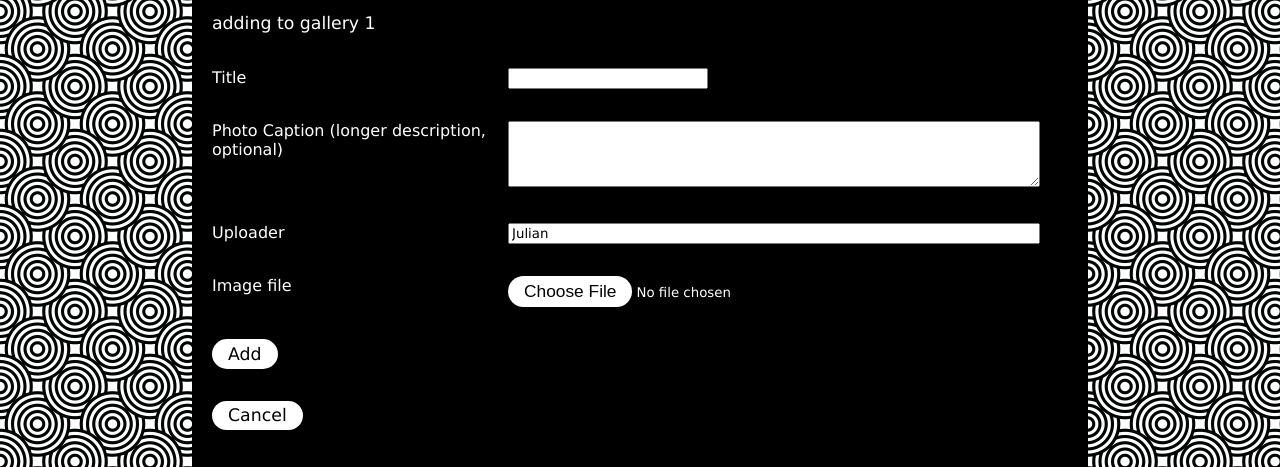
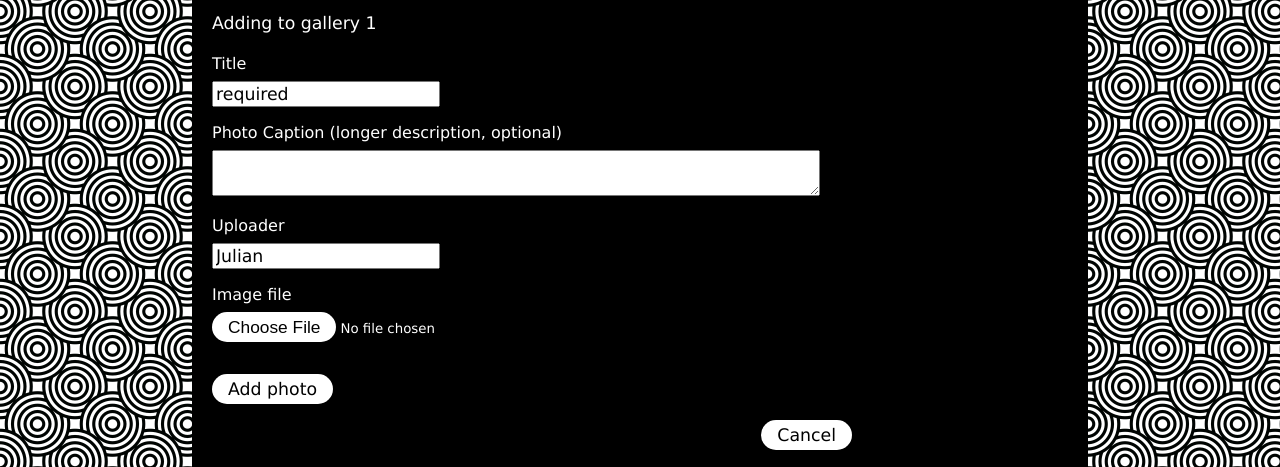
Before and after one commit to joolian/pdm_public, a plain HTML site: page add_photo.html in a window 1280 px wide. Shown: the part 251-718 px from the top of the page. Drawn offline with Linux system fonts and the light colour scheme.

Commit message:
add photo to gallery page

```diff
--- a/add_photo.html
+++ b/add_photo.html
@@ -65,47 +65,47 @@
     </a>
   </div>
   <div class="content">
-    <h1>Photo Gallery</h1>
-    <div>
-      <p>adding to gallery 1</p>
-      <form action="/gallery" method="POST" enctype="multipart/form-data" class="datarec_form photo">
+    <h1>Add photo</h1>
+    <div class="form-container">
+      <p>Adding to gallery 1</p>
+      <form action="/gallery" method="POST" enctype="multipart/form-data">
         <input type="hidden" name="action" value="photo_add_submit"><input type="hidden" name="id" value=""><input type="hidden" name="csrftoken" value="eVIQ3HKm0dyNXHIVXqo4AAhXpuC7DiZyeDlgWhvO">
         <input type="hidden" name="gallery" value="1">
-        <div class="form_input_pair ">
-          <div class="label">
+        <div class="form-input-pair">
+          <div>
             Title
           </div>
-          <div class="input">
-            <input  type="text" name="title" value="" size="50" maxlength="50" required class="title">
+            <div>
+            <input  type="text" name="title" value="required">
           </div>
         </div>
-        <div class="form_input_pair ">
-          <div class="label">
+        <div class="form-input-pair">
+          <div>
             Photo Caption (longer description, optional)
           </div>
-          <div class="input">
-            <textarea name=caption rows="4" cols="80"></textarea>
+          <div>
+            <textarea name=caption></textarea>
           </div>
         </div>
-        <div class="form_input_pair ">
-          <div class="label">
+        <div class="form-input-pair">
+          <div>
             Uploader
           </div>
-          <div class="input">
-            <input  type="text" name="uploader" value="Julian" size="100" maxlength="100">
+          <div>
+            <input  type="text" name="uploader" value="Julian">
           </div>
         </div>
-        <div class="form_input_pair ">
-          <div class="label">
+        <div class="form-input-pair">
+          <div>
             Image file
           </div>
-          <div class="input">
-            <input type="file" name="photofile" size="100" maxlength="100" class="form_input" >
+          <div>
+            <input type="file" name="photofile">
           </div>
         </div>
-        <input type="submit" value="Add">
+        <input class="add-button" type="submit" value="Add photo">
       </form>
-      <form action="/gallery" method="GET" class="cancelbutton">
+      <form class="cancel-button" action="/gallery" method="GET">
         <input type="submit" value="Cancel" >
       </form>
     </div>
--- a/css/public.css
+++ b/css/public.css
@@ -138,7 +138,7 @@
 }
 
 /* form.button input[type=submit] {*/
-.button {
+/*.button {
   font-size: var(--fs-1);
   padding: .3rem 1rem;
   border: none;
@@ -147,7 +147,7 @@
   background-color: var(--reverse-bg-color);
   text-decoration: none;
   cursor: pointer;
-}
+}*/
 
 a.big-button {
   font-size: var(--fs-2);
@@ -496,7 +496,10 @@
 }
 
 /**************** general datarec form ***********/
-
+.form-container {
+  width: 40rem;
+  max-width: 95%;
+}
 ::file-selector-button, input[type="submit"] {
   font-size: var(--fs-1);
   padding: .3rem 1rem;
@@ -506,29 +509,31 @@
   background-color: var(--reverse-bg-color);
 }
 
-form.datarec_form {
-  background: var(--primary-bg-color);
+.add-button {
+  margin: 1rem 0;
 }
 
-div.form_input_pair {
-  display: grid;
-  grid-template-columns: 2fr 4fr;
-  column-gap: 1rem;
+.cancel-button {
+  display: block;
+  text-align: right;
+}
+
+form div.form-input-pair {
   background: var(--primary-bg-color);
   color: var(--primary-color);
-  margin: 2rem 0;
+  margin: 1rem 0;
 }
 
-div.form_input_pair div.input input[type=text], div.form_input_pair div.input textarea {
-  width: 95%;
+form div.form-input-pair > div {
+   margin: 0.5rem 0;
 }
 
-.cancelbutton {
-    margin: 2rem 0;
+input[type=text] {
+  font-size: var(--fs-1);
 }
 
-/*
-form.datarec_form input[type=submit] {
-  background: linear-gradient(white, lightgreen)
+textarea {
+    width: 40rem;
+    font-size: var(--fs-1);
+    max-width: 95%;
 }
-*/
```
Also changed, not shown: gallery.html (+1 -1 lines), show_gallery.html (+3 -3 lines).
